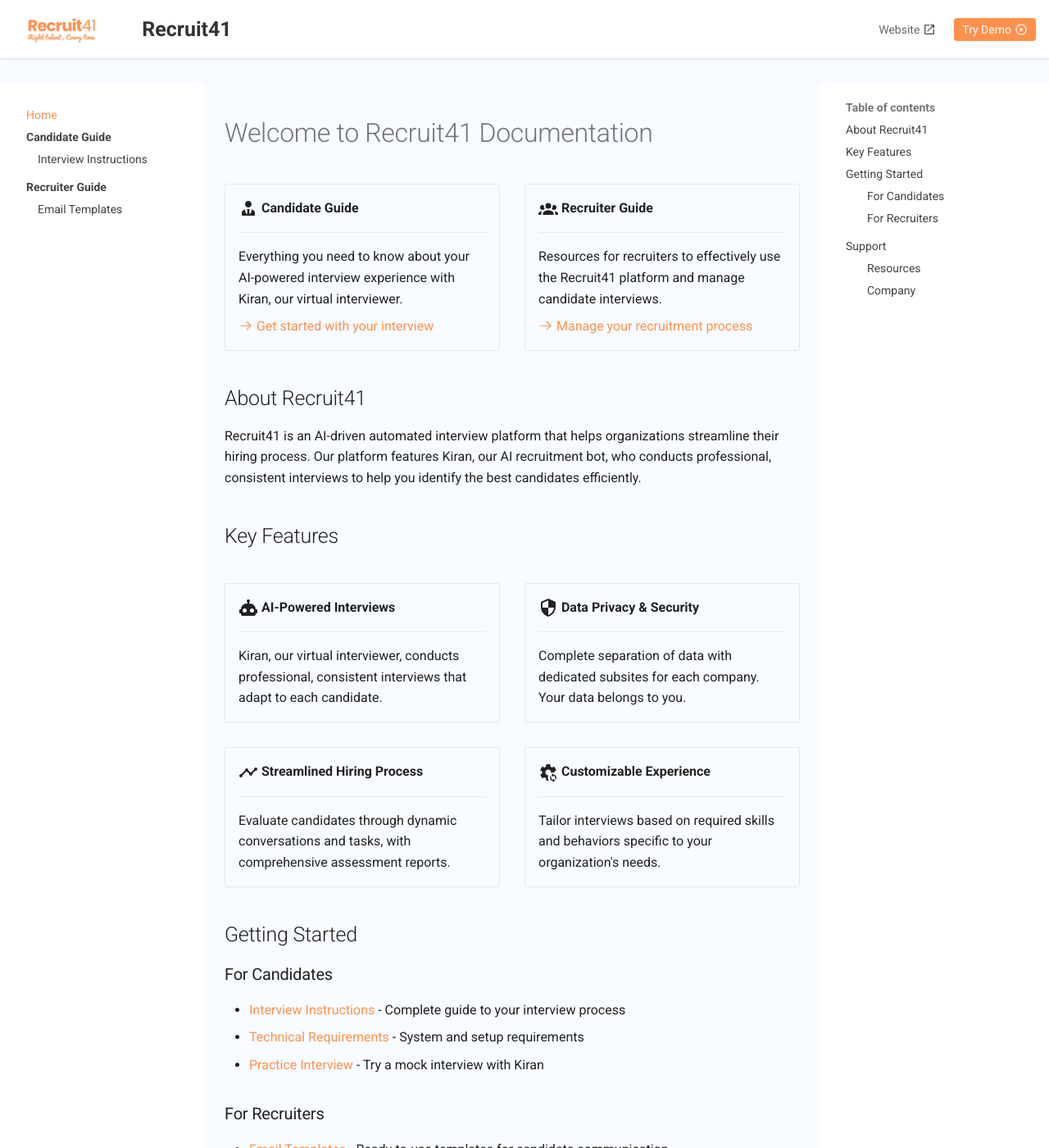
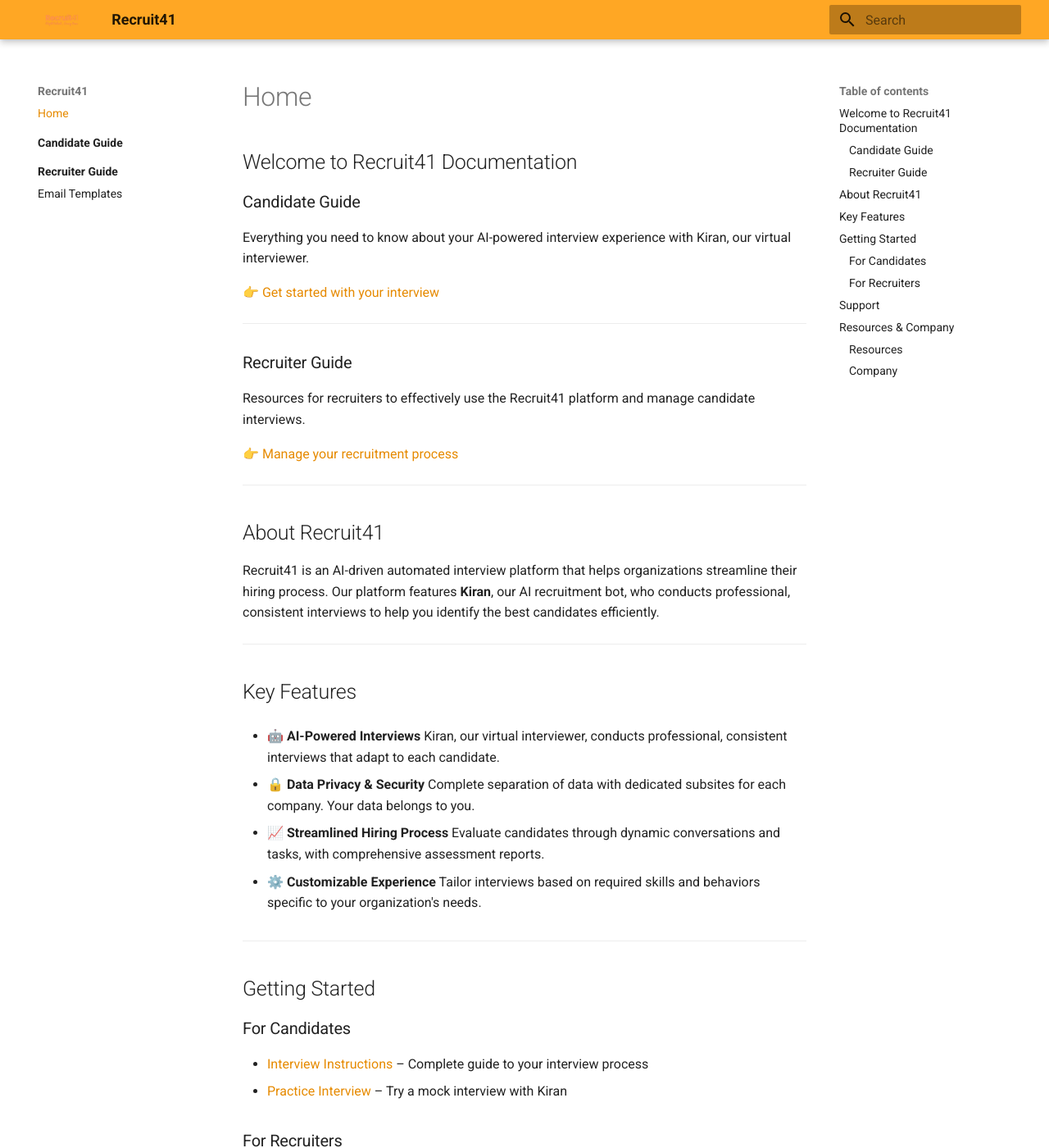
Before and after one commit to recruit41/docs, an MkDocs documentation site: the page built from docs/index.md, in a window 1280 px wide and 1400 px high. Shown: the whole window at 82% size. Built offline with MkDocs 1.6.1 and Material for MkDocs 9.7.7, drawn with Linux system fonts in a browser that asks for light colours; comment, search, counter and statistics services are not loaded; some of the changed text lies outside the part shown.

Commit message:
Refactoring documentation structure
Goals:
1. Avoid html and css overrides
2. Documentation should be plain markdown, without any inline html
3. Since the file names dictate the URL, we should use a consistent naming scheme.
   Accordingly, changed candidate-guide to candidate, recruiter-guide to recruiter.
4. Remove all HTML and CSS overrides.
5. Changed the index page of the candidate guide to be the interview instructions.
6. Switched to organge theme in mkdocs.yml

```diff
--- a/docs/index.md
+++ b/docs/index.md
@@ -1,101 +1,78 @@
-# Welcome to Recruit41 Documentation
+## Welcome to Recruit41 Documentation
 
-<div class="grid cards" markdown>
+### Candidate Guide
 
-- :material-account-tie:{ .lg .middle } __Candidate Guide__
+Everything you need to know about your AI-powered interview experience with Kiran, our virtual interviewer.
 
-    ---
+👉 [Get started with your interview](candidate/index.md)
 
-    Everything you need to know about your AI-powered interview experience with Kiran, our virtual interviewer.
+---
 
-    [:octicons-arrow-right-24: Get started with your interview](candidate-guide/index.md)
+### Recruiter Guide
 
-- :material-account-group:{ .lg .middle } __Recruiter Guide__
+Resources for recruiters to effectively use the Recruit41 platform and manage candidate interviews.
 
-    ---
+👉 [Manage your recruitment process](recruiter/index.md)
 
-    Resources for recruiters to effectively use the Recruit41 platform and manage candidate interviews.
-
-    [:octicons-arrow-right-24: Manage your recruitment process](recruiter-guide/index.md)
-
-</div>
+---
 
 ## About Recruit41
 
-Recruit41 is an AI-driven automated interview platform that helps organizations streamline their hiring process. Our platform features Kiran, our AI recruitment bot, who conducts professional, consistent interviews to help you identify the best candidates efficiently.
+Recruit41 is an AI-driven automated interview platform that helps organizations streamline their hiring process. Our platform features **Kiran**, our AI recruitment bot, who conducts professional, consistent interviews to help you identify the best candidates efficiently.
+
+---
 
 ## Key Features
 
-<div class="grid cards" markdown>
+* 🤖 **AI-Powered Interviews**
+  Kiran, our virtual interviewer, conducts professional, consistent interviews that adapt to each candidate.
 
-- :material-robot:{ .lg .middle } __AI-Powered Interviews__
+* 🔒 **Data Privacy & Security**
+  Complete separation of data with dedicated subsites for each company. Your data belongs to you.
 
-    ---
+* 📈 **Streamlined Hiring Process**
+  Evaluate candidates through dynamic conversations and tasks, with comprehensive assessment reports.
 
-    Kiran, our virtual interviewer, conducts professional, consistent interviews that adapt to each candidate.
+* ⚙️ **Customizable Experience**
+  Tailor interviews based on required skills and behaviors specific to your organization's needs.
 
-- :material-security:{ .lg .middle } __Data Privacy & Security__
-
-    ---
-
-    Complete separation of data with dedicated subsites for each company. Your data belongs to you.
-
-- :material-chart-timeline-variant:{ .lg .middle } __Streamlined Hiring Process__
-
-    ---
-
-    Evaluate candidates through dynamic conversations and tasks, with comprehensive assessment reports.
-
-- :material-cog-sync:{ .lg .middle } __Customizable Experience__
-
-    ---
-
-    Tailor interviews based on required skills and behaviors specific to your organization's needs.
-
-</div>
+---
 
 ## Getting Started
 
 ### For Candidates
 
-- [Interview Instructions](candidate-guide/interview-instructions.md) - Complete guide to your interview process
-- [Technical Requirements](candidate-guide/index.md) - System and setup requirements
-- [Practice Interview](https://demo.recruit41.com/) - Try a mock interview with Kiran
+* [Interview Instructions](candidate/index.md) – Complete guide to your interview process
+* [Practice Interview](https://demo.recruit41.com/) – Try a mock interview with Kiran
 
 ### For Recruiters
 
-- [Email Templates](recruiter-guide/email-templates.md) - Ready-to-use templates for candidate communication
-- [Platform Overview](recruiter-guide/index.md) - Learn how to use the Recruit41 platform effectively
+* [Email Templates](recruiter/email-templates.md) – Ready-to-use templates for candidate communication
+* [Platform Overview](recruiter/index.md) – Learn how to use the Recruit41 platform effectively
+
+---
 
 ## Support
 
 For any questions or issues, please contact our support team:
 
-- **Email**: [support@recruit41.com](mailto:support@recruit41.com)
-- **Live Chat**: Available during your interview session
+* 📧 **Email**: [support@recruit41.com](mailto:support@recruit41.com)
+* 💬 **Live Chat**: Available during your interview session
 
 ---
 
-<div class="grid" markdown>
-
-<div markdown>
+## Resources & Company
 
 ### Resources
 
-- [FAQ](candidate-guide/interview-instructions.md#frequently-asked-questions-faqs)
-- [Troubleshooting](candidate-guide/index.md)
-- [System Requirements](candidate-guide/index.md)
-
-</div>
-
-<div markdown>
+* [FAQ](candidate/index.md#frequently-asked-questions-faqs)
 
 ### Company
 
-- [About Recruit41](https://recruit41.com/)
-- [LinkedIn](https://www.linkedin.com/company/recruit41)
-- [Contact Us](mailto:support@recruit41.com)
+* [About Recruit41](https://recruit41.com/)
+* [LinkedIn](https://www.linkedin.com/company/recruit41)
+* [Contact Us](mailto:support@recruit41.com)
 
-</div>
+---
 
-</div>
+Let me know if you’d prefer this formatted as grid-style columns (some limited 2-column effects are possible with tabbed or callouts).
--- a/docs/overrides/partials/header.html
+++ /dev/null
@@ -1,49 +0,0 @@
-{# Enhanced header for Recruit41 docs inspired by Vercel #}
-
-<header class="md-header" data-md-component="header">
-  <nav class="md-header__inner md-grid" aria-label="{{ lang.t('header.title') }}">
-    <!-- Logo and hamburger menu for mobile -->
-    <a href="{{ config.site_url | default(nav.homepage.url, true) | url }}" title="{{ config.site_name }}" class="md-header__button md-logo" aria-label="{{ config.site_name }}" data-md-component="logo">
-      {% include "partials/logo.html" %}
-    </a>
-    <label class="md-header__button md-icon" for="__drawer">
-      {% include ".icons/material/menu" ~ ".svg" %}
-    </label>
-
-    <!-- Site title -->
-    <div class="md-header__title" data-md-component="header-title">
-      <div class="md-header__ellipsis">
-        <div class="md-header__topic">
-          <span class="md-ellipsis">
-            {{ config.site_name }}
-          </span>
-        </div>
-      </div>
-    </div>
-
-    <!-- Navigation links removed as requested -->
-
-    <!-- Spacer to push search to the right -->
-    <div style="flex: 1;"></div>
-
-    <!-- External links -->
-    <div class="header-external-links">
-      <a href="https://recruit41.com/" class="header-external-link" target="_blank" rel="noopener">
-        <span>Website</span>
-        {% include ".icons/material/open-in-new" ~ ".svg" %}
-      </a>
-      <a href="https://demo.recruit41.com/" class="header-external-link header-demo-link" target="_blank" rel="noopener">
-        <span>Try Demo</span>
-        {% include ".icons/material/play-circle-outline" ~ ".svg" %}
-      </a>
-    </div>
-
-    <!-- Search button and search box -->
-    {% if "search" in config.plugins %}
-      <label class="md-header__button md-icon" for="__search">
-        {% include ".icons/material/magnify.svg" %}
-      </label>
-      {% include "partials/search.html" %}
-    {% endif %}
-  </nav>
-</header>
--- a/docs/stylesheets/header.css
+++ /dev/null
@@ -1,419 +0,0 @@
-:root {
-  --md-primary-fg-color: #ffffff;  /* White header background */
-  --md-primary-fg-color--light: #ffffff;
-  --md-primary-fg-color--dark: #ffffff;
-  --md-primary-bg-color: #333333;  /* Dark text color for contrast */
-  --md-primary-bg-color--light: #333333;
-
-  /* Custom sidebar colors */
-  --md-sidebar-link-color: #333333;
-  --md-sidebar-link-active-color: #ff914d;
-
-  /* Custom colors */
-  --recruit41-orange: #ff914d;
-  --recruit41-orange-dark: #ff6b00;
-  --recruit41-orange-light: rgba(255, 145, 77, 0.1);
-  --recruit41-text: #333333;
-  --recruit41-text-light: #666666;
-  --recruit41-border: #e0e0e0;
-}
-
-.md-header {
-  height: 72px;  /* Thicker header */
-  position: fixed !important;
-  top: 0 !important;
-  left: 0;
-  right: 0;
-  z-index: 9999 !important;
-  background-color: var(--md-primary-fg-color);
-  color: var(--md-primary-bg-color);
-  box-shadow: 0 1px 2px rgba(0, 0, 0, 0.05);
-  border-bottom: 1px solid var(--recruit41-border);
-  width: 100%;
-}
-
-/* Add padding to the top of the content to prevent it from being hidden under the fixed header */
-.md-main {
-  padding-top: 72px;
-}
-
-/* Adjust content container to account for fixed header */
-.md-content {
-  margin-top: 0.5rem;
-}
-
-/* Navigation tabs */
-.md-tabs {
-  position: fixed;
-  top: 72px;
-  z-index: 99;
-  width: 100%;
-  background-color: #fffcf5;
-  border-bottom: 1px solid rgba(0, 0, 0, 0.1);
-}
-
-/* Tab links */
-.md-tabs__link {
-  color: #333333 !important;
-  opacity: 0.9;
-  transition: all 0.2s ease !important;
-  padding: 0.6rem 1.2rem !important;
-  margin: 0 0.2rem;
-  border-radius: 4px 4px 0 0;
-}
-
-/* Tab hover state */
-.md-tabs__link:hover,
-.md-tabs__link:focus {
-  color: #ff6b00 !important;
-  opacity: 1 !important;
-  background-color: rgba(255, 145, 77, 0.1) !important;
-}
-
-/* Active tab */
-.md-tabs__link--active,
-.md-tabs__link[aria-current="page"] {
-  color: #ff6b00 !important;
-  font-weight: 600 !important;
-  border-bottom: 3px solid #ff6b00 !important;
-  background-color: transparent !important;
-}
-
-/* If tabs are present, add more padding to the main content */
-.md-tabs ~ .md-main {
-  padding-top: calc(72px + 48px);
-}
-
-/* Ensure the header stays on top of other elements */
-.md-header__inner {
-  position: relative;
-  z-index: 101;
-  padding: 12px 0;  /* More padding for thickness */
-  height: 72px;
-}
-
-.md-header__button.md-logo {
-  margin: 0 12px;
-}
-
-/* Increase logo size */
-.md-header__button.md-logo img,
-.md-header__button.md-logo svg {
-  height: 50px;
-}
-
-/* Adjust logo container */
-.md-header__button.md-logo {
-  padding: 2px;
-  margin-right: 16px;
-}
-
-.md-header__title {
-  font-size: 1.25rem;
-  font-weight: 500;
-  color: var(--md-primary-bg-color);
-}
-
-.md-header__button {
-  color: var(--md-primary-bg-color);
-}
-
-/* Increase hamburger menu icon size */
-.md-header__button.md-icon {
-  padding: 6px;
-}
-
-.md-header__button.md-icon svg {
-  width: 28px;
-  height: 28px;
-}
-
-.md-search__input {
-  background-color: rgba(0, 0, 0, 0.05);
-  color: var(--md-primary-bg-color);
-}
-
-.md-search__input::placeholder {
-  color: rgba(0, 0, 0, 0.4);
-}
-
-/* Sidebar styling */
-.md-sidebar {
-  background-color: #ffffff;
-  padding: 1rem 0.8rem;
-}
-
-/* Main guide items (level 1) - Normal state */
-.md-nav__item[data-md-level="0"] > .md-nav__link {
-  color: #333333 !important;  /* Dark gray for better readability */
-  font-weight: 600 !important;
-  font-size: 1.05em !important;
-  margin: 1.2em 0 0.5em 0 !important;
-  padding: 0.6em 1em !important;
-  background-color: rgba(255, 145, 77, 0.1) !important;  /* Slightly more visible background */
-  border-radius: 4px !important;
-  transition: all 0.2s ease !important;
-  border-left: 3px solid transparent !important;  /* Add border for consistency */
-}
-
-/* Main guide items - Hover state */
-.md-nav__item[data-md-level="0"] > .md-nav__link:hover,
-.md-nav__item[data-md-level="0"] > .md-nav__link:focus {
-  background-color: rgba(255, 145, 77, 0.15) !important;
-  color: #ff6b00 !important;  /* Orange on hover */
-  border-left-color: #ff6b00 !important;
-}
-
-/* Main guide items - Active state */
-.md-nav__item[data-md-level="0"] > .md-nav__link--active,
-.md-nav__item[data-md-level="0"] > .md-nav__link[aria-current="page"] {
-  background-color: rgba(255, 145, 77, 0.2) !important;
-  color: #ff6b00 !important;  /* Brighter orange for active state */
-  border-left-color: #ff6b00 !important;
-  font-weight: 600 !important;
-}
-
-/* Subsection items (level 2) - Normal state */
-.md-nav__item[data-md-level="1"] > .md-nav__link {
-  color: #444444 !important;  /* Slightly lighter than main items */
-  font-weight: 500 !important;
-  padding: 0.4em 1em 0.4em 2.5em !important;  /* More indentation */
-  margin: 0.2em 0 !important;
-  border-left: 2px solid #e0e0e0 !important;
-  transition: all 0.2s ease !important;
-  font-size: 0.95em !important;
-  background-color: transparent !important;
-}
-
-/* Subsection items - Hover state */
-.md-nav__item[data-md-level="1"] > .md-nav__link:hover,
-.md-nav__item[data-md-level="1"] > .md-nav__link:focus,
-.md-nav__item[data-md-level="1"] > .md-nav__link:hover:not(:focus) {
-  color: #ff6b00 !important;
-  background-color: rgba(255, 145, 77, 0.1) !important;
-  border-left-color: #ff6b00 !important;
-}
-
-/* Subsection items - Active state */
-.md-nav__item[data-md-level="1"] > .md-nav__link--active,
-.md-nav__item[data-md-level="1"] > .md-nav__link[aria-current="page"] {
-  color: #ff6b00 !important;
-  border-left-color: #ff6b00 !important;
-  background-color: rgba(255, 107, 0, 0.1) !important;
-  font-weight: 600 !important;
-}
-
-/* Force override for all sidebar links */
-.md-nav__link:not(.md-nav__container) {
-  color: #444444 !important;
-}
-
-/* Force override for hover and focus states */
-.md-nav__link:hover,
-.md-nav__link:focus {
-  color: var(--recruit41-orange-dark) !important;
-}
-
-/* Header Navigation Styling */
-.header-nav {
-  display: flex;
-  align-items: center;
-  margin-left: 20px;
-}
-
-.header-nav-items {
-  display: flex;
-  gap: 10px;
-}
-
-.header-nav-item {
-  color: var(--recruit41-text-light);
-  font-size: 14px;
-  font-weight: 500;
-  padding: 8px 12px;
-  border-radius: 4px;
-  text-decoration: none;
-  transition: all 0.2s ease;
-}
-
-.header-nav-item:hover {
-  color: var(--recruit41-orange-dark);
-  background-color: var(--recruit41-orange-light);
-}
-
-/* External Links Styling */
-.header-external-links {
-  display: flex;
-  gap: 12px;
-  align-items: center;
-  margin-right: 16px;
-}
-
-.header-external-link {
-  display: flex;
-  align-items: center;
-  gap: 4px;
-  font-size: 14px;
-  font-weight: 500;
-  color: var(--recruit41-text-light);
-  text-decoration: none;
-  padding: 6px 10px;
-  border-radius: 4px;
-  transition: all 0.2s ease;
-}
-
-.header-external-link svg {
-  width: 16px;
-  height: 16px;
-  opacity: 0.7;
-}
-
-.header-external-link:hover {
-  color: var(--recruit41-orange-dark);
-  background-color: var(--recruit41-orange-light);
-}
-
-.header-external-link:hover svg {
-  opacity: 1;
-}
-
-.header-demo-link {
-  background-color: var(--recruit41-orange);
-  color: white !important;
-}
-
-.header-demo-link:hover {
-  background-color: var(--recruit41-orange-dark);
-  color: white !important;
-}
-
-.header-demo-link svg {
-  fill: white !important; /* Changed from color to fill for SVG and added important */
-  opacity: 0.9;
-}
-
-/* Responsive adjustments */
-@media screen and (max-width: 76.1875em) {
-  .header-nav,
-  .header-external-links {
-    display: none;
-  }
-}
-
-/* Hide only Recruit41 name from sidebar but keep Home link */
-.md-nav--primary > .md-nav__title {
-  display: none !important;
-}
-
-/* Style sidebar search */
-.md-search--sidebar {
-  margin: 1rem 0.8rem;
-}
-
-.md-search--sidebar .md-search__inner {
-  width: 100%;
-  padding: 0;
-}
-
-.md-search--sidebar .md-search__form {
-  background-color: var(--md-default-bg-color);
-  border: 1px solid var(--recruit41-border);
-  border-radius: 4px;
-}
-
-.md-search--sidebar .md-search__input {
-  padding-left: 2.2rem;
-  padding-right: 2.2rem;
-  height: 2.4rem;
-}
-
-.md-search--sidebar .md-search__icon {
-  color: var(--md-default-fg-color--light);
-}
-
-/* Grid cards for homepage */
-.grid.cards {
-  display: grid;
-  grid-template-columns: repeat(auto-fit, minmax(300px, 1fr));
-  gap: 1.5rem;
-  margin: 2rem 0;
-}
-
-.grid.cards > * {
-  border: 1px solid var(--recruit41-border);
-  border-radius: 6px;
-  padding: 1.5rem;
-  transition: all 0.2s ease;
-  box-shadow: 0 1px 3px rgba(0, 0, 0, 0.05);
-}
-
-.grid.cards > *:hover {
-  border-color: var(--recruit41-orange);
-  box-shadow: 0 4px 12px rgba(255, 145, 77, 0.1);
-  transform: translateY(-2px);
-}
-
-.grid {
-  display: grid;
-  grid-template-columns: repeat(auto-fit, minmax(250px, 1fr));
-  gap: 1.5rem;
-  margin: 1.5rem 0;
-}
-.md-nav__link:not(.md-nav__container):hover,
-.md-nav__link:not(.md-nav__container):focus,
-.md-nav__link:not(.md-nav__container):hover:not(:focus) {
-  color: #ff6b00 !important;
-}
-
-/* Table of contents styles */
-.md-nav--secondary .md-nav__link {
-  color: #444444 !important;
-}
-
-.md-nav--secondary .md-nav__link:hover,
-.md-nav--secondary .md-nav__link:focus,
-.md-nav--secondary .md-nav__link--active,
-.md-nav--secondary .md-nav__link[aria-current="page"] {
-  color: #ff6b00 !important;
-}
-
-/* Ensure no blue colors appear */
-:root {
-  --md-accent-fg-color: #ff6b00 !important;
-  --md-accent-fg-color--transparent: rgba(255, 107, 0, 0.1) !important;
-  --md-typeset-a-color: #ff6b00 !important;
-}
-
-/* Indent nested lists */
-.md-nav__item .md-nav__list {
-  margin-left: 1em;
-}
-
-/* Adjust the active indicator */
-.md-nav--primary .md-nav__item--active > .md-nav__link {
-  color: #ff914d !important;
-}
-
-/* Ensure proper spacing between sections */
-.md-nav__item {
-  margin: 0.5em 0;
-}
-
-/* Fix link colors in content */
-.md-content a,
-.md-typeset a {
-  color: #ff914d !important;
-  text-decoration: none;
-}
-
-.md-content a:hover,
-.md-typeset a:hover {
-  text-decoration: underline;
-}
-
-/* Fix link colors in admonitions and other special blocks */
-.md-typeset .admonition a,
-.md-typeset details a,
-.md-typeset .md-typeset__table a {
-  color: #ff914d !important;
-}
--- a/docs/stylesheets/layout.css
+++ /dev/null
@@ -1,46 +0,0 @@
-/* Layout adjustments for sidebar, main content, and TOC */
-
-/* Increase overall content width but not too much */
-.md-grid {
-  max-width: 1300px;
-}
-
-/* Adjust sidebar width */
-.md-sidebar--primary {
-  width: 250px;
-}
-
-/* Adjust table of contents width and ensure it's visible */
-.md-sidebar--secondary {
-  width: 280px;
-}
-
-/* Limit main content width to leave space for TOC */
-.md-content {
-  max-width: 100%;
-}
-
-/* Ensure content has proper width */
-.md-typeset {
-  max-width: 65rem;
-  margin: 0 auto;
-}
-
-/* Add subtle background to main content for visibility */
-.md-main {
-  background-color: #f8fbff;
-  padding-top: 72px; /* Match header height */
-}
-
-/* Ensure sidebars are properly positioned relative to fixed header */
-.md-sidebar {
-  position: sticky;
-  top: 72px; /* Match header height */
-  height: calc(100vh - 72px);
-  overflow-y: auto;
-}
-
-/* Ensure content area has proper spacing from header */
-.md-content {
-  padding-top: 0.5rem;
-}
--- a/mkdocs.yml
+++ b/mkdocs.yml
@@ -1,11 +1,12 @@
 site_name: Recruit41
 site_url: https://docs.recruit41.com/
-repo_url: https://github.com/recruit41/docs
-repo_name: recruit41/docs
+
+# Comment out repository information, we don't want to link to a GitHub repository in our header.
+# repo_url: https://github.com/recruit41/docs
+# repo_name: recruit41/docs
 
 theme:
   name: material
-  custom_dir: docs/overrides
   logo: assets/logo.png
   favicon: assets/favicon.png
   features:
@@ -45,13 +46,12 @@
     code: Roboto Mono
   language: en
   palette:
-    primary: '#ff914d'  # Bright orange
-    accent: '#2196f3'   # Blue accent
+    primary: orange
+    accent: deep-orange
 
 # Custom CSS
 extra_css:
-  - stylesheets/header.css
-  - stylesheets/layout.css
+  - stylesheets/extra.css
 
 # Extensions
 markdown_extensions:
@@ -95,8 +95,7 @@
 nav:
   - Home: index.md
   - Candidate Guide:
-    - Overview: candidate-guide/index.md
-    - Interview Instructions: candidate-guide/interview-instructions.md
+    - Interview Instructions: candidate/index.md
   - Recruiter Guide:
-    - Overview: recruiter-guide/index.md
-    - Email Templates: recruiter-guide/email-templates.md
+    - Overview: recruiter/index.md
+    - Email Templates: recruiter/email-templates.md
```
Also changed, not shown: docs/candidate-guide/index.md (deleted, +0 -19 lines), docs/candidate/index.md (renamed from docs/candidate-guide/interview-instructions.md, +31 -32 lines), docs/recruiter/email-templates.md (renamed from docs/recruiter-guide/email-templates.md, +3 -3 lines), docs/recruiter/index.md (renamed from docs/recruiter-guide/index.md).
